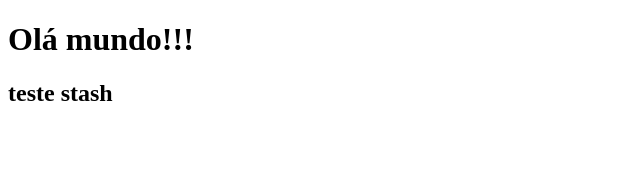
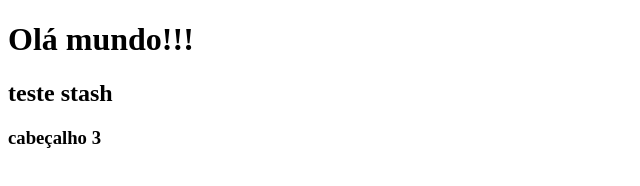
Before and after one commit to fgtoledo/curso_git_1, a plain HTML site: page index.html in a window 1280 px wide. Shown: the whole page, without its empty margins (0-640 px from the left). Drawn offline with Linux system fonts and the light colour scheme.

Commit message:
teste e index para teste de stash

```diff
--- a/index.html
+++ b/index.html
@@ -5,3 +5,5 @@
 </h1>
 
 <h2>teste stash</h2>
+
+<h3>cabeçalho 3</h3>
```
Also changed, not shown: teste.txt.
